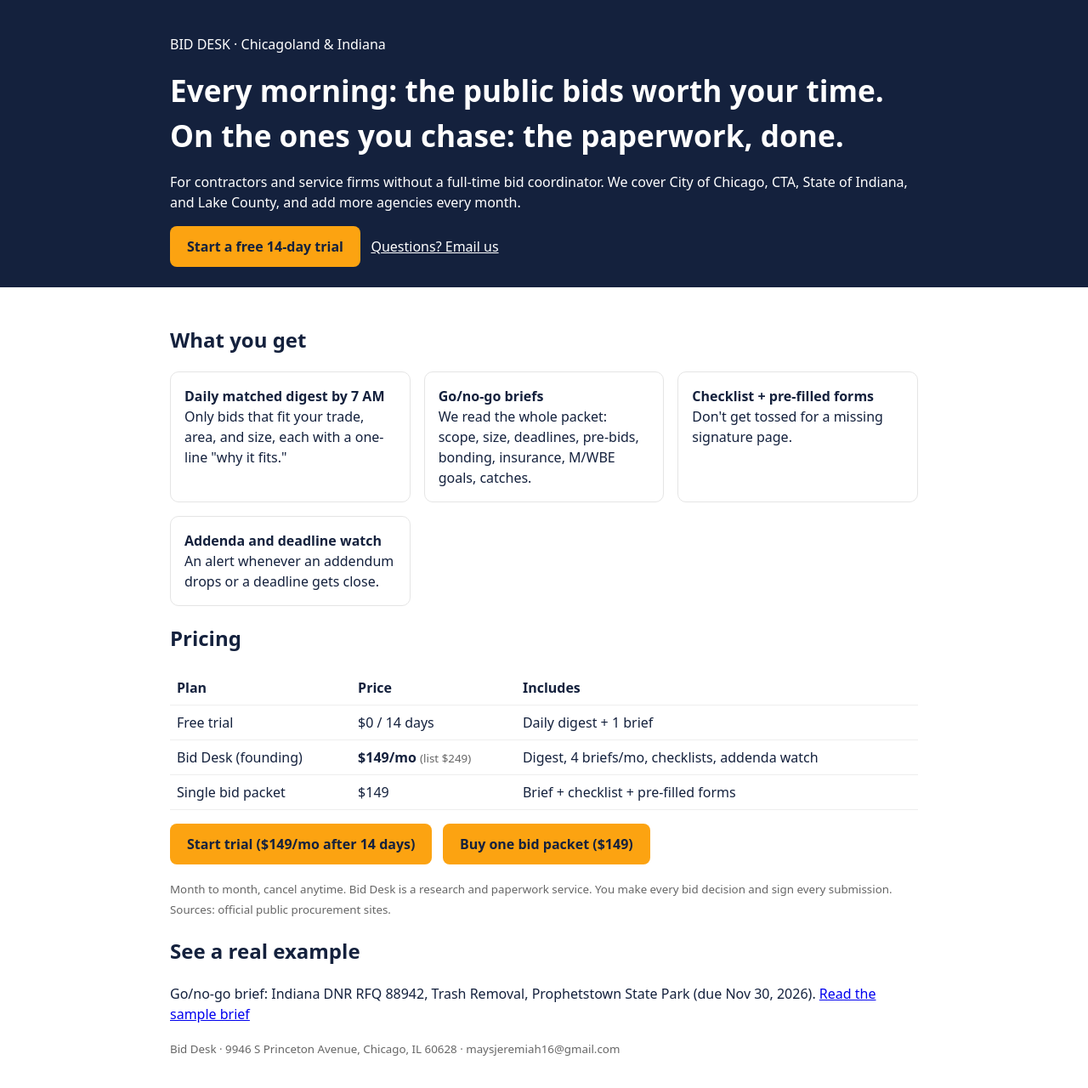
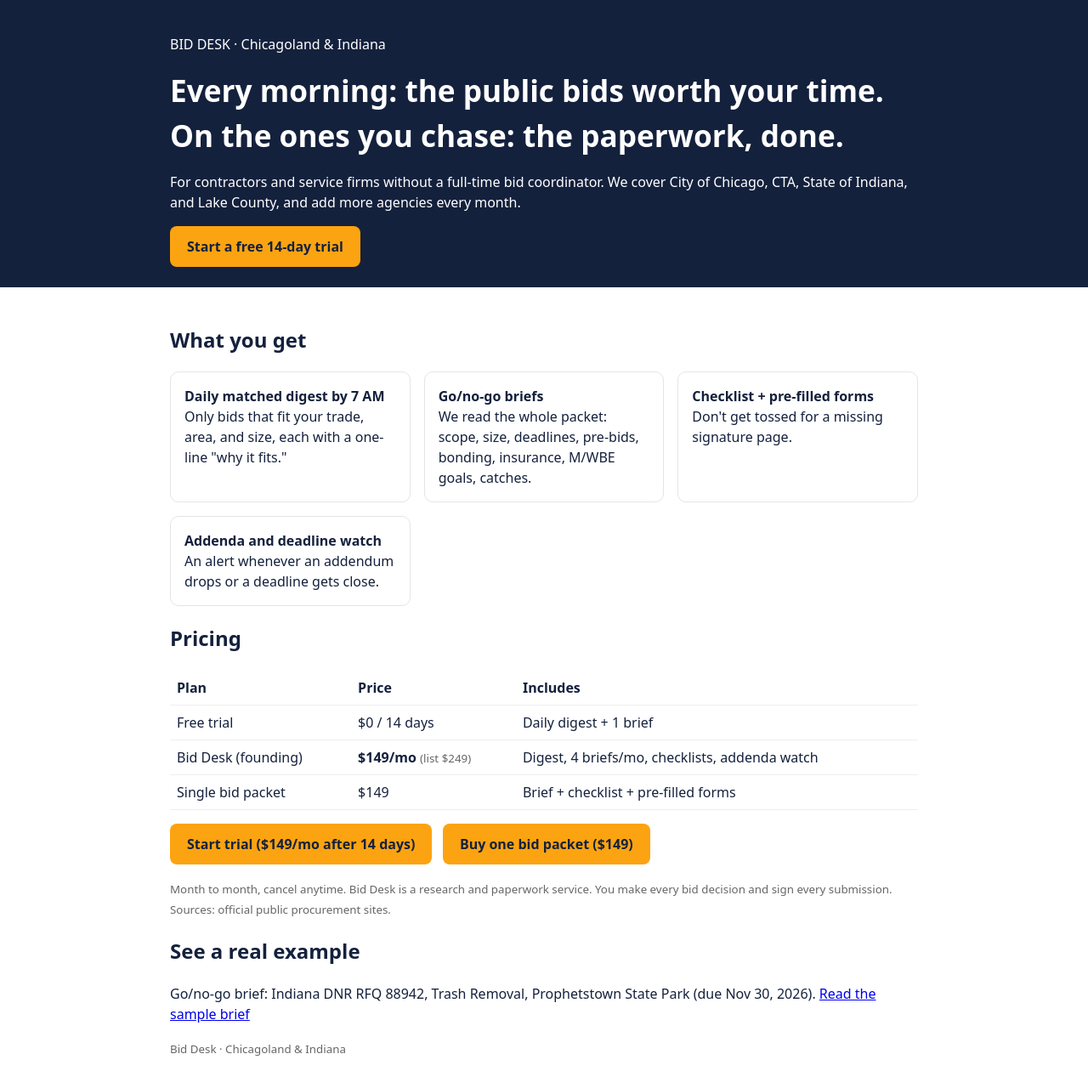
Before and after one commit to jeremiahbeamup11/bid-desk, a plain HTML site: page index.html in a window 1280 px wide. Shown: the whole page at 85% size. Drawn offline with Linux system fonts and the light colour scheme.

Commit message:
Remove mailing address and email from the public landing page

```diff
--- a/index.html
+++ b/index.html
@@ -7,7 +7,7 @@
 table{border-collapse:collapse;width:100%}td,th{border-bottom:1px solid #eee;padding:8px;text-align:left}small{color:#666}</style></head><body>
 <header><div class="wrap"><p>BID DESK · Chicagoland & Indiana</p><h1>Every morning: the public bids worth your time. On the ones you chase: the paperwork, done.</h1>
 <p>For contractors and service firms without a full-time bid coordinator. We cover City of Chicago, CTA, State of Indiana, and Lake County, and add more agencies every month.</p>
-<a class="cta" href="https://buy.stripe.com/aFa8wH0YR34J0vMd4g1Jm00">Start a free 14-day trial</a> &nbsp; <a style="color:#fff" href="mailto:maysjeremiah16@gmail.com?subject=Bid%20Desk%20question">Questions? Email us</a></div></header>
+<a class="cta" href="https://buy.stripe.com/aFa8wH0YR34J0vMd4g1Jm00">Start a free 14-day trial</a></div></header>
 <div class="wrap"><h2>What you get</h2><div class="grid">
 <div class="card"><b>Daily matched digest by 7 AM</b><br>Only bids that fit your trade, area, and size, each with a one-line "why it fits."</div>
 <div class="card"><b>Go/no-go briefs</b><br>We read the whole packet: scope, size, deadlines, pre-bids, bonding, insurance, M/WBE goals, catches.</div>
@@ -20,4 +20,4 @@ table{border-collapse:collapse;width:100%}td,th{border-bottom:1px solid #eee;pad
 <p><a class="cta" href="https://buy.stripe.com/aFa8wH0YR34J0vMd4g1Jm00">Start trial ($149/mo after 14 days)</a> &nbsp; <a class="cta" href="https://buy.stripe.com/cNi5kv9vn6gV2DUe8k1Jm01">Buy one bid packet ($149)</a></p>
 <p><small>Month to month, cancel anytime. Bid Desk is a research and paperwork service. You make every bid decision and sign every submission. Sources: official public procurement sites.</small></p>
 <h2>See a real example</h2><p>Go/no-go brief: Indiana DNR RFQ 88942, Trash Removal, Prophetstown State Park (due Nov 30, 2026). <a href="sample-brief.html">Read the sample brief</a></p>
-<p><small>Bid Desk · 9946 S Princeton Avenue, Chicago, IL 60628 · maysjeremiah16@gmail.com</small></p></div></body></html>
+<p><small>Bid Desk · Chicagoland & Indiana</small></p></div></body></html>
```
